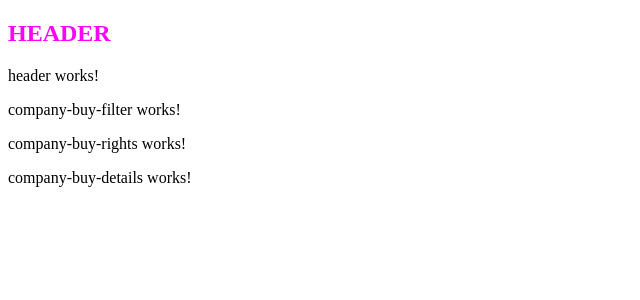
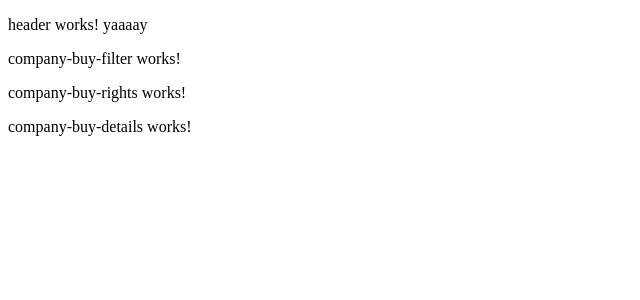
Before and after one commit to ewoldh/emission-rights, an Angular app in the folder client/: page /landing/buy in a window 1280 px wide. Shown: the top 300 px of the page, without its empty margins (0-640 px from the left). Built offline with nearby package versions, Linux system fonts and the light colour scheme; no server answers; sample sign-in values are in the browser's storage.

Commit message:
removed h2 header in appcomponent.html

```diff
--- a/client/src/app/app.component.html
+++ b/client/src/app/app.component.html
@@ -1,4 +1,3 @@
 <div>
-    <h2>HEADER</h2>
     <router-outlet></router-outlet>
 </div>
--- a/client/src/app/components/emission-header/emission-header.component.html
+++ b/client/src/app/components/emission-header/emission-header.component.html
@@ -1,3 +1,3 @@
 <p>
-  header works!
+  header works! yaaaay
 </p>
```
